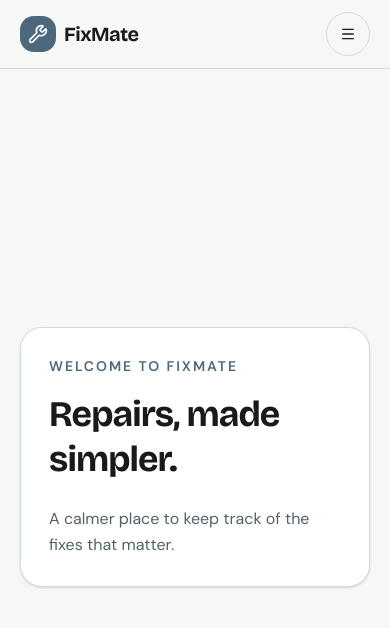
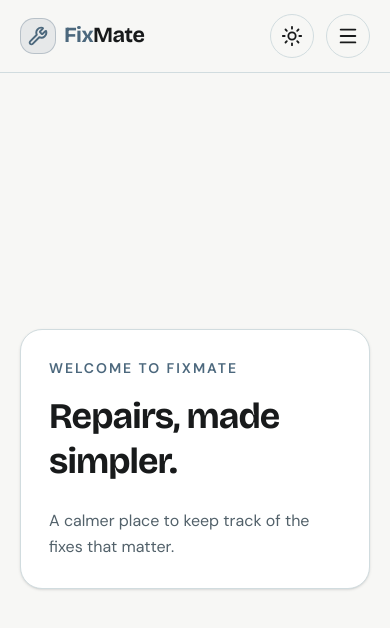
Before and after one commit to foysaliio/fixmate-client, a Next.js app: page / in a window 390 px wide. Shown: the top 628 px of the page. Built offline with nearby package versions, Linux system fonts and the light colour scheme.

Commit message:
Polish FixMate navbar and align mobile controls

```diff
--- a/package.json
+++ b/package.json
@@ -13,6 +13,7 @@
     "class-variance-authority": "^0.7.1",
     "cn": "^0.5.2",
     "lucide-react": "^1.75.0",
+    "motion": "^14.14.0",
     "next": "16.4.6",
     "next-themes": "^0.4.6",
     "react": "19.3.0",
--- a/src/app/(public)/page.tsx
+++ b/src/app/(public)/page.tsx
@@ -1,6 +1,6 @@
 export default function Home() {
   return (
-    <main className="mx-auto flex min-h-[calc(100vh-4.25rem)] w-full max-w-6xl items-center px-5 py-16 sm:px-8 sm:py-24">
+    <main className="mx-auto flex min-h-[calc(100vh-4.5rem)] w-full max-w-6xl items-center px-5 py-16 sm:px-8 sm:py-24">
       <div className="max-w-2xl rounded-3xl border border-border bg-card p-7 text-card-foreground shadow-sm sm:p-12">
         <p className="mb-4 text-sm font-semibold uppercase tracking-[0.14em] text-primary">
           Welcome to FixMate
--- a/src/components/layout/navbar.tsx
+++ b/src/components/layout/navbar.tsx
@@ -1,6 +1,7 @@
 "use client";
 
 import { Menu, Wrench, X } from "lucide-react";
+import { AnimatePresence, motion, useReducedMotion } from "motion/react";
 import Link from "next/link";
 import { usePathname } from "next/navigation";
 import { useEffect, useState } from "react";
@@ -8,15 +9,12 @@ import { ThemeToggle } from "@/components/theme-toggle";
 import { Button, buttonVariants } from "@/components/ui/button";
 import { cn } from "@/lib/utils";
 
+const MotionLink = motion.create(Link);
+
 const mainLinks = [
   { href: "/", label: "Home" },
   { href: "/services", label: "Services" },
   { href: "/how-it-works", label: "How It Works" },
-];
-
-const accountLinks = [
-  { href: "/sign-in", label: "Sign In" },
-  { href: "/sign-up", label: "Sign Up" },
 ];
 
 function isActive(pathname: string, href: string) {
@@ -24,10 +22,11 @@ function isActive(pathname: string, href: string) {
 }
 
 const linkBase =
-  "rounded-full px-3 py-2 text-sm font-medium transition-colors duration-200 focus-visible:outline-none focus-visible:ring-2 focus-visible:ring-ring focus-visible:ring-offset-2 focus-visible:ring-offset-background";
+  "rounded-full px-3 py-2 text-sm font-medium transition-colors duration-200 motion-reduce:transition-none focus-visible:outline-none focus-visible:ring-2 focus-visible:ring-ring focus-visible:ring-offset-2 focus-visible:ring-offset-background";
 
 export function Navbar() {
   const pathname = usePathname();
+  const reducedMotion = useReducedMotion();
   const [menuOpen, setMenuOpen] = useState(false);
 
   useEffect(() => {
@@ -44,6 +43,10 @@ export function Navbar() {
     return () => document.removeEventListener("keydown", closeOnEscape);
   }, [menuOpen]);
 
+  const closeMenu = () => setMenuOpen(false);
+  const press = reducedMotion ? undefined : { scale: 0.97 };
+  const iconDuration = reducedMotion ? 0 : 0.18;
+
   const linkClassName = (href: string) =>
     cn(
       linkBase,
@@ -52,22 +55,28 @@ export function Navbar() {
         : "text-muted-foreground hover:bg-muted hover:text-foreground",
     );
 
-  const closeMenu = () => setMenuOpen(false);
+  const authClassName = (href: string, mobile = false) =>
+    cn(
+      buttonVariants({ variant: href === "/sign-in" ? "outline" : "default" }),
+      mobile ? "w-full" : "w-28",
+      "h-11 rounded-full text-sm motion-reduce:transition-none focus-visible:ring-2",
+      isActive(pathname, href) && "ring-2 ring-ring ring-offset-2 ring-offset-background",
+    );
 
   return (
     <header className="sticky top-0 z-50 border-b border-border bg-background/95 backdrop-blur-sm">
       <nav aria-label="Main navigation" className="mx-auto max-w-6xl px-5 sm:px-8">
-        <div className="flex min-h-17 items-center justify-between gap-4">
+        <div className="flex min-h-18 items-center justify-between gap-3">
           <Link
             href="/"
             aria-label="FixMate home"
-            className="inline-flex items-center gap-2 rounded-md font-heading text-xl font-bold tracking-tight focus-visible:outline-none focus-visible:ring-2 focus-visible:ring-ring"
+            className="inline-flex w-fit items-center gap-2 rounded-sm font-heading text-[1.35rem] font-bold leading-none tracking-tight focus-visible:outline-none focus-visible:ring-2 focus-visible:ring-ring"
             onClick={closeMenu}
           >
-            <span className="flex size-9 items-center justify-center rounded-xl bg-primary text-primary-foreground">
-              <Wrench aria-hidden="true" className="size-5" />
+            <span className="flex size-9 shrink-0 items-center justify-center rounded-xl border border-primary/30 bg-primary/10">
+              <Wrench aria-hidden="true" className="size-5 text-primary" strokeWidth={2.3} />
             </span>
-            FixMate
+            <span><span className="text-primary">Fix</span><span className="text-foreground">Mate</span></span>
           </Link>
 
           <div className="hidden items-center gap-1 lg:flex">
@@ -84,27 +93,27 @@ export function Navbar() {
           </div>
 
           <div className="hidden items-center gap-2 lg:flex">
-            <Link
+            <MotionLink
               href="/sign-in"
               aria-current={isActive(pathname, "/sign-in") ? "page" : undefined}
-              className={linkClassName("/sign-in")}
+              className={authClassName("/sign-in")}
+              whileTap={press}
             >
               Sign In
-            </Link>
-            <Link
+            </MotionLink>
+            <MotionLink
               href="/sign-up"
               aria-current={isActive(pathname, "/sign-up") ? "page" : undefined}
-              className={cn(
-                buttonVariants({ variant: "default" }),
-                "focus-visible:ring-2",
-                isActive(pathname, "/sign-up") && "ring-2 ring-ring ring-offset-2 ring-offset-background",
-              )}
+              className={authClassName("/sign-up")}
+              whileTap={press}
             >
               Sign Up
-            </Link>
+            </MotionLink>
             <ThemeToggle />
           </div>
 
+          <div className="flex items-center gap-3 lg:hidden">
+            <ThemeToggle />
             <Button
               type="button"
               variant="outline"
@@ -113,11 +122,26 @@ export function Navbar() {
               aria-label={menuOpen ? "Close menu" : "Open menu"}
               aria-controls="mobile-navigation"
               aria-expanded={menuOpen}
-            className="size-11 lg:hidden"
+              className="size-11 min-h-11 rounded-full p-0 shadow-none motion-reduce:transition-none"
+              render={<motion.button whileTap={reducedMotion ? undefined : { scale: 0.94 }} />}
               onClick={() => setMenuOpen((open) => !open)}
             >
-            {menuOpen ? <X aria-hidden="true" /> : <Menu aria-hidden="true" />}
+              <span aria-hidden="true" className="relative size-[22px]">
+                <AnimatePresence mode="wait" initial={false}>
+                  <motion.span
+                    key={menuOpen ? "close" : "menu"}
+                    initial={{ opacity: 0, rotate: reducedMotion ? 0 : -45 }}
+                    animate={{ opacity: 1, rotate: 0 }}
+                    exit={{ opacity: 0, rotate: reducedMotion ? 0 : 45 }}
+                    transition={{ duration: iconDuration }}
+                    className="absolute inset-0 grid place-items-center"
+                  >
+                    {menuOpen ? <X className="size-[22px]" /> : <Menu className="size-[22px]" />}
+                  </motion.span>
+                </AnimatePresence>
+              </span>
             </Button>
+          </div>
         </div>
 
         <div
@@ -126,7 +150,7 @@ export function Navbar() {
           className="border-t border-border py-4 lg:hidden"
         >
           <div className="flex flex-col gap-1">
-            {[...mainLinks, ...accountLinks].map(({ href, label }) => (
+            {mainLinks.map(({ href, label }) => (
               <Link
                 key={href}
                 href={href}
@@ -137,8 +161,25 @@ export function Navbar() {
                 {label}
               </Link>
             ))}
-            <div className="mt-3 border-t border-border px-1 pt-4">
-              <ThemeToggle />
+            <div className="mt-3 grid grid-cols-2 gap-3 border-t border-border pt-4">
+              <MotionLink
+                href="/sign-in"
+                aria-current={isActive(pathname, "/sign-in") ? "page" : undefined}
+                className={authClassName("/sign-in", true)}
+                whileTap={press}
+                onClick={closeMenu}
+              >
+                Sign In
+              </MotionLink>
+              <MotionLink
+                href="/sign-up"
+                aria-current={isActive(pathname, "/sign-up") ? "page" : undefined}
+                className={authClassName("/sign-up", true)}
+                whileTap={press}
+                onClick={closeMenu}
+              >
+                Sign Up
+              </MotionLink>
             </div>
           </div>
         </div>
--- a/src/components/theme-toggle.tsx
+++ b/src/components/theme-toggle.tsx
@@ -1,22 +1,52 @@
 "use client";
 
 import { Moon, Sun } from "lucide-react";
+import { AnimatePresence, motion, useReducedMotion } from "motion/react";
 import { useTheme } from "next-themes";
+import { useEffect, useState } from "react";
 import { Button } from "@/components/ui/button";
 
 export function ThemeToggle() {
   const { resolvedTheme, setTheme } = useTheme();
+  const reducedMotion = useReducedMotion();
+  const [mounted, setMounted] = useState(false);
+
+  useEffect(() => setMounted(true), []);
+
+  const dark = resolvedTheme === "dark";
+  const duration = reducedMotion ? 0 : 0.18;
 
   return (
     <Button
       type="button"
       variant="outline"
-      aria-label="Switch between light and dark themes"
-      onClick={() => setTheme(resolvedTheme === "dark" ? "light" : "dark")}
+      size="icon"
+      aria-label={mounted ? `Switch to ${dark ? "light" : "dark"} theme` : "Toggle theme"}
+      className="size-11 rounded-full shadow-none motion-reduce:transition-none"
+      render={<motion.button whileTap={reducedMotion ? undefined : { scale: 0.94 }} />}
+      onClick={() => setTheme(dark ? "light" : "dark")}
     >
-      <Sun aria-hidden="true" className="size-4 dark:hidden" />
-      <Moon aria-hidden="true" className="hidden size-4 dark:block" />
-      <span>Switch theme</span>
+      <span aria-hidden="true" className="relative size-[22px]">
+        {mounted ? (
+          <AnimatePresence mode="wait" initial={false}>
+            <motion.span
+              key={dark ? "moon" : "sun"}
+              initial={{ opacity: 0, rotate: reducedMotion ? 0 : -25 }}
+              animate={{ opacity: 1, rotate: 0 }}
+              exit={{ opacity: 0, rotate: reducedMotion ? 0 : 25 }}
+              transition={{ duration }}
+              className="absolute inset-0 grid place-items-center"
+            >
+              {dark ? <Moon className="size-[22px]" /> : <Sun className="size-[22px]" />}
+            </motion.span>
+          </AnimatePresence>
+        ) : (
+          <>
+            <Sun className="size-[22px] dark:hidden" />
+            <Moon className="hidden size-[22px] dark:block" />
+          </>
+        )}
+      </span>
     </Button>
   );
 }
--- a/src/components/ui/button.tsx
+++ b/src/components/ui/button.tsx
@@ -14,6 +14,7 @@ const buttonVariants = cva(
           "bg-secondary text-secondary-foreground hover:bg-[color-mix(in_oklch,var(--secondary),var(--foreground)_5%)] aria-expanded:bg-secondary aria-expanded:text-secondary-foreground",
         ghost:
           "hover:bg-muted hover:text-foreground aria-expanded:bg-muted aria-expanded:text-foreground dark:hover:bg-muted/50",
+        bare: "bg-transparent text-foreground hover:bg-transparent",
         destructive:
           "bg-destructive/10 text-destructive hover:bg-destructive/20 focus-visible:border-destructive/40 focus-visible:ring-destructive/20 dark:bg-destructive/20 dark:hover:bg-destructive/30 dark:focus-visible:ring-destructive/40",
         link: "text-primary underline-offset-4 hover:underline",
```
Also changed, not shown: 1 other file (tests, documents, lock files or other folders). Lines whose indentation alone changed are shown as unchanged.
